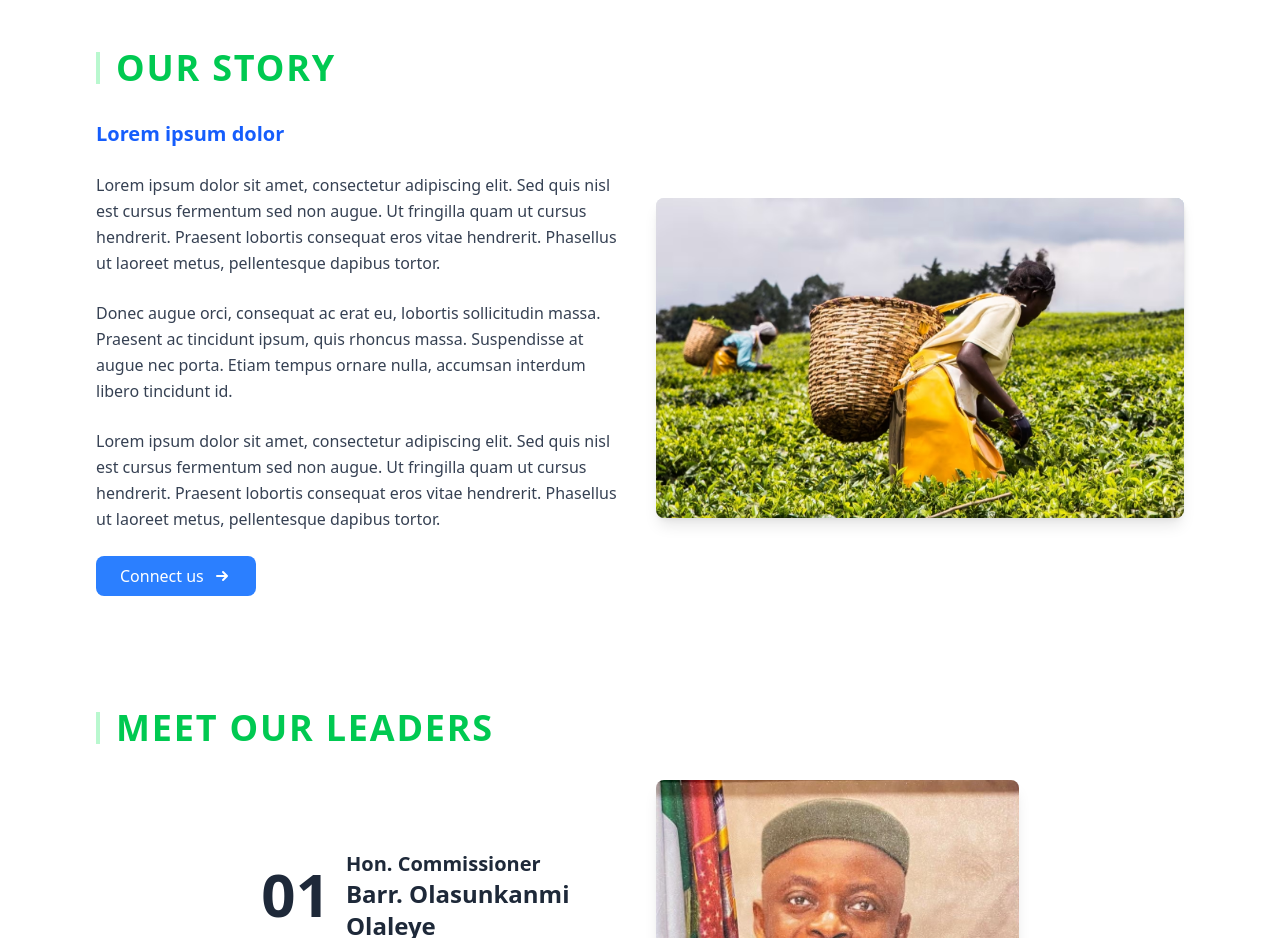
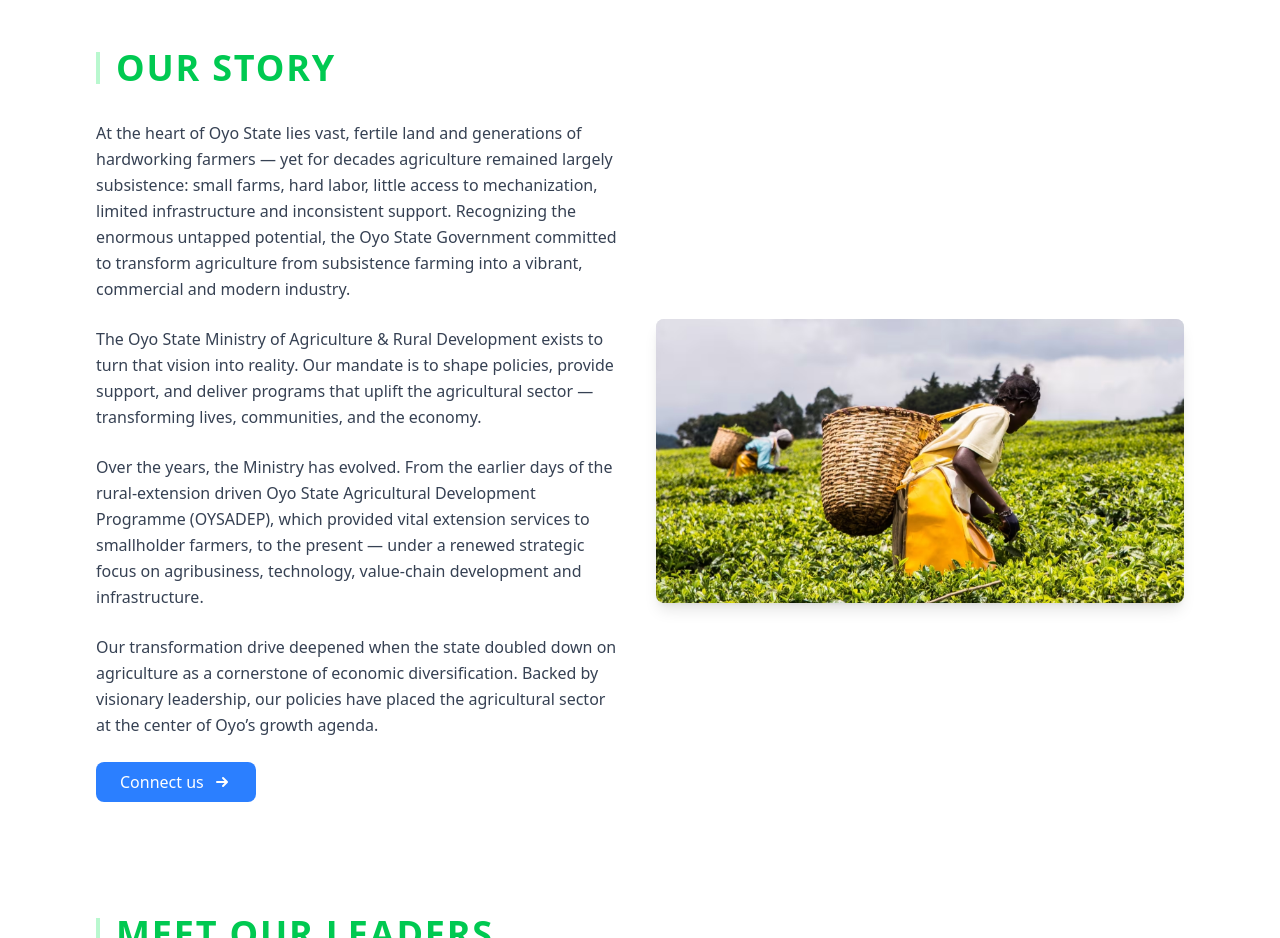
Before and after one commit to isholah360/agrodash, a React (Vite) app: page /about in a window 1280 px wide. Shown: the part 508-1446 px from the top of the page. Built offline with nearby package versions, Linux system fonts and the light colour scheme; no server answers.

Commit message:
amendOurStory

```diff
--- a/src/page/about.jsx
+++ b/src/page/about.jsx
@@ -43,28 +43,38 @@ export default function About() {
         <div className="flex flex-col lg:flex-row gap-8 items-center">
           {/* Left Column: Text Content */}
           <div className="lg:w-1/2 space-y-6">
-            <h2 className="text-xl font-semibold text-blue-600">
+            {/* <h2 className="text-xl font-semibold text-blue-600">
               Lorem ipsum dolor
-            </h2>
+            </h2> */}
             <p className="text-gray-700 leading-relaxed">
-              Lorem ipsum dolor sit amet, consectetur adipiscing elit. Sed quis
-              nisl est cursus fermentum sed non augue. Ut fringilla quam ut
-              cursus hendrerit. Praesent lobortis consequat eros vitae
-              hendrerit. Phasellus ut laoreet metus, pellentesque dapibus
-              tortor.
+              At the heart of Oyo State lies vast, fertile land and generations
+              of hardworking farmers — yet for decades agriculture remained
+              largely subsistence: small farms, hard labor, little access to
+              mechanization, limited infrastructure and inconsistent support.
+              Recognizing the enormous untapped potential, the Oyo State
+              Government committed to transform agriculture from subsistence
+              farming into a vibrant, commercial and modern industry.
             </p>
             <p className="text-gray-700 leading-relaxed">
-              Donec augue orci, consequat ac erat eu, lobortis sollicitudin
-              massa. Praesent ac tincidunt ipsum, quis rhoncus massa.
-              Suspendisse at augue nec porta. Etiam tempus ornare nulla,
-              accumsan interdum libero tincidunt id.
+              The Oyo State Ministry of Agriculture & Rural Development exists
+              to turn that vision into reality. Our mandate is to shape
+              policies, provide support, and deliver programs that uplift the
+              agricultural sector — transforming lives, communities, and the
+              economy.
             </p>
             <p className="text-gray-700 leading-relaxed">
-              Lorem ipsum dolor sit amet, consectetur adipiscing elit. Sed quis
-              nisl est cursus fermentum sed non augue. Ut fringilla quam ut
-              cursus hendrerit. Praesent lobortis consequat eros vitae
-              hendrerit. Phasellus ut laoreet metus, pellentesque dapibus
-              tortor.
+              Over the years, the Ministry has evolved. From the earlier days of
+              the rural-extension driven Oyo State Agricultural Development
+              Programme (OYSADEP), which provided vital extension services to
+              smallholder farmers, to the present — under a renewed strategic
+              focus on agribusiness, technology, value-chain development and
+              infrastructure.
+            </p>
+            <p className="text-gray-700 leading-relaxed">
+              Our transformation drive deepened when the state doubled down on
+              agriculture as a cornerstone of economic diversification. Backed
+              by visionary leadership, our policies have placed the agricultural
+              sector at the center of Oyo’s growth agenda.
             </p>
             <button className="mt-4 bg-blue-500 hover:bg-blue-600 text-white font-medium py-2 px-6 rounded-lg flex items-center gap-2 transition">
               Connect us
@@ -84,15 +94,9 @@ export default function About() {
           </div>
 
           <div className="lg:w-1/2 relative">
-            <div className="absolute top-0 right-0 w-48 h-32 md:w-64 md:h-40 bg-gray-200 rounded-lg overflow-hidden shadow-md">
-              <img
-                src="/farm3.jpeg"
-                alt="Laptop and coffee"
-                className="w-full h-full object-cover"
-              />
-            </div>
 
-            <div className="relative w-full h-64 md:h-80 bg-gray-200 rounded-lg overflow-hidden shadow-lg">
+
+            <div className="relative w-full h-[60-vh] bg-gray-200 rounded-lg overflow-hidden shadow-lg">
               <img
                 src="/farm4.jpeg"
                 alt="Team collaboration"
```
